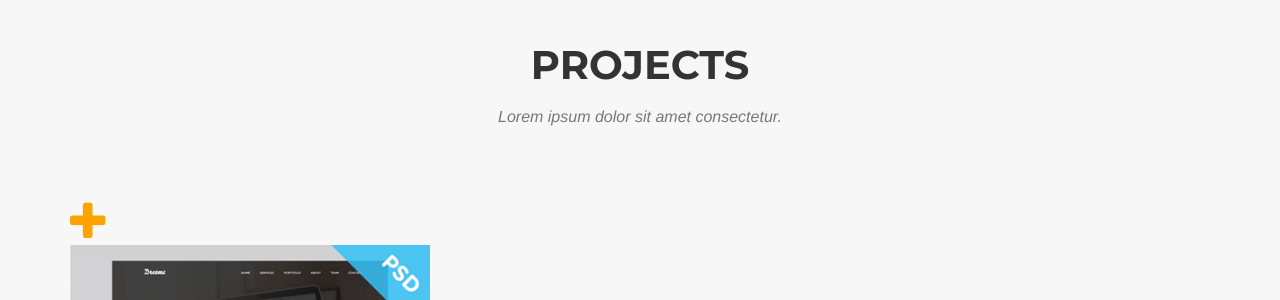
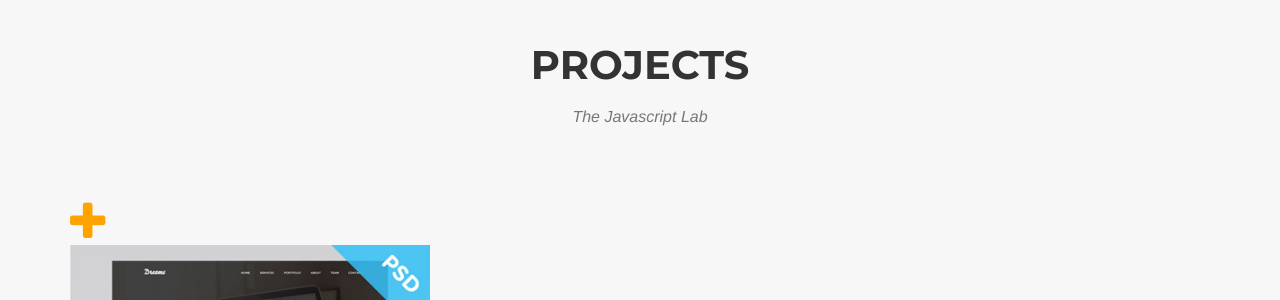
Before and after one commit to paavanb/pbhavsar.github.io, a Jekyll site: the page built from index.html, in a window 1280 px wide and 900 px high, scrolled down 713 px. Shown: the part 152-452 px from the top of the window. Built offline with Jekyll 4.4.1, drawn with Linux system fonts in a browser that asks for light colours; some web fonts are replaced.

Commit message:
Added subheading for Projects section

```diff
--- a/_includes/portfolio_grid.html
+++ b/_includes/portfolio_grid.html
@@ -4,7 +4,7 @@
             <div class="row">
                 <div class="col-lg-12 text-center">
                     <h2 class="section-heading">Projects</h2>
-                    <h3 class="section-subheading text-muted">Lorem ipsum dolor sit amet consectetur.</h3>
+                    <h3 class="section-subheading text-muted">The Javascript Lab</h3>
                 </div>
             </div>
             <div class="row">
```
